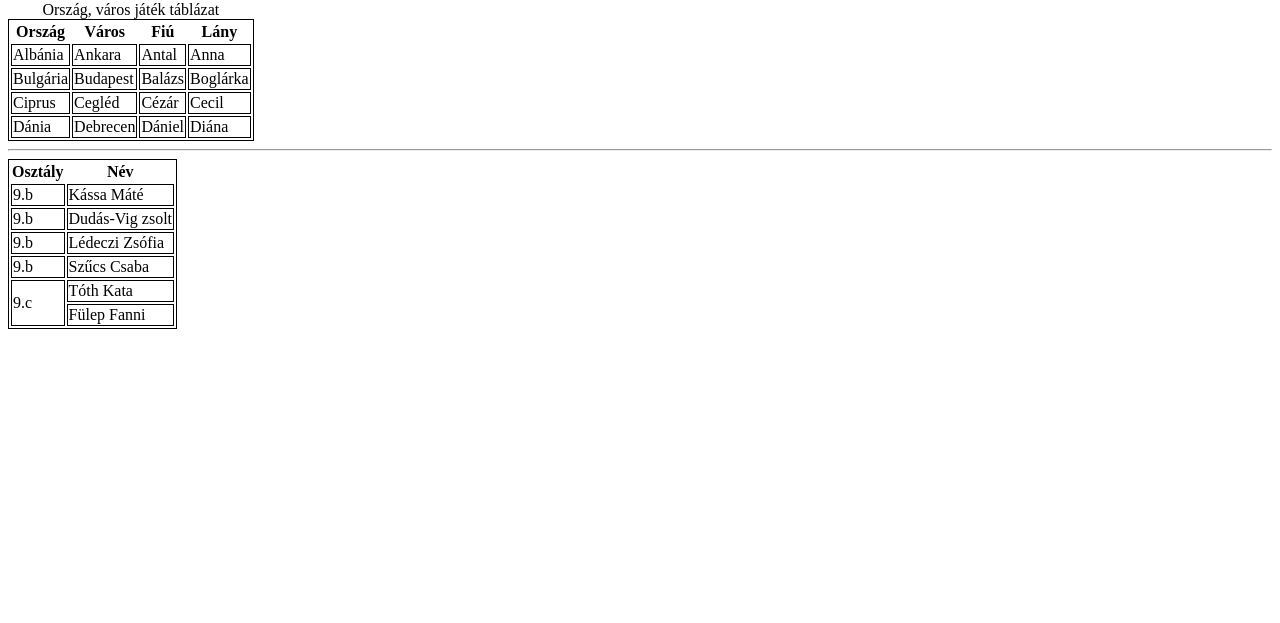
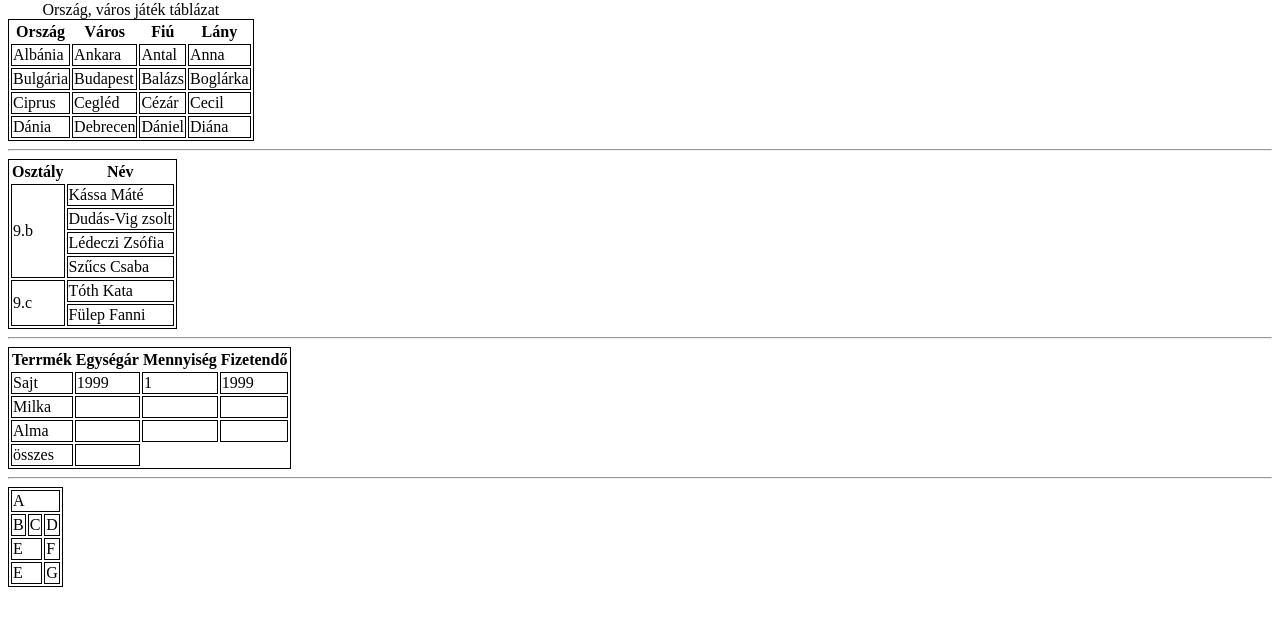
Before and after one commit to tarkomateckik/webfejlesztes_9b, a plain HTML site: page HTML/tablazatok.html in a window 1280 px wide. Shown: the part 79-702 px from the top of the page. Drawn offline with Linux system fonts and the light colour scheme.

Commit message:
táblázat

```diff
--- a/HTML/tablazatok.html
+++ b/HTML/tablazatok.html
@@ -46,26 +46,28 @@
             <td>Diána</td>
         </tr>
     </table>
+
     <hr>
+
     <table>
         <tr>
             <th>Osztály</th>
             <th>Név</th>
         </tr>
         <tr>
-            <td>9.b</td>
+            <td rowspan="4">9.b</td>
             <td>Kássa Máté</td>
         </tr>
         <tr>
-            <td>9.b</td>
+
             <td>Dudás-Vig zsolt</td>
         </tr>
         <tr>
-            <td>9.b</td>
+
             <td>Lédeczi Zsófia</td>
         </tr>
         <tr>
-            <td>9.b</td>
+
             <td>Szűcs Csaba</td>
         </tr>
         <tr>
@@ -78,5 +80,59 @@
         </tr>
     </table>
 
+  <hr>
+
+<table>
+    <tr>
+<th>Terrmék</th>
+<th>Egységár</th>
+<th>Mennyiség</th>
+<th>Fizetendő</th>
+    </tr>
+<tr>
+    <td>Sajt</td>
+    <td>1999</td>
+    <td>1</td>
+    <td>1999</td>
+</tr>
+<tr>
+    <td>Milka</td>
+    <td></td>
+    <td></td>
+    <td></td>
+</tr>
+<tr>
+    <td>Alma</td>
+    <td></td>
+    <td></td>
+    <td></td>
+</tr>
+<tr>
+   <td>összes</td>
+   <td></td>
+</tr>
+</table>
+
+<hr>
+
+<table>
+    <tr>
+        <td colspan="3">A</td>
+    </tr>
+    <tr>
+        <td>B</td>
+        <td>C</td>
+        <td>D</td>
+    </tr>
+    <tr>
+        <td colspan="2">E</td>
+        <td>F</td>
+    </tr>
+    <tr>
+        <td colspan="2">E</td>
+        <td>G</td>
+    </tr>
+</table>
+
 </body>
 </html>
```
